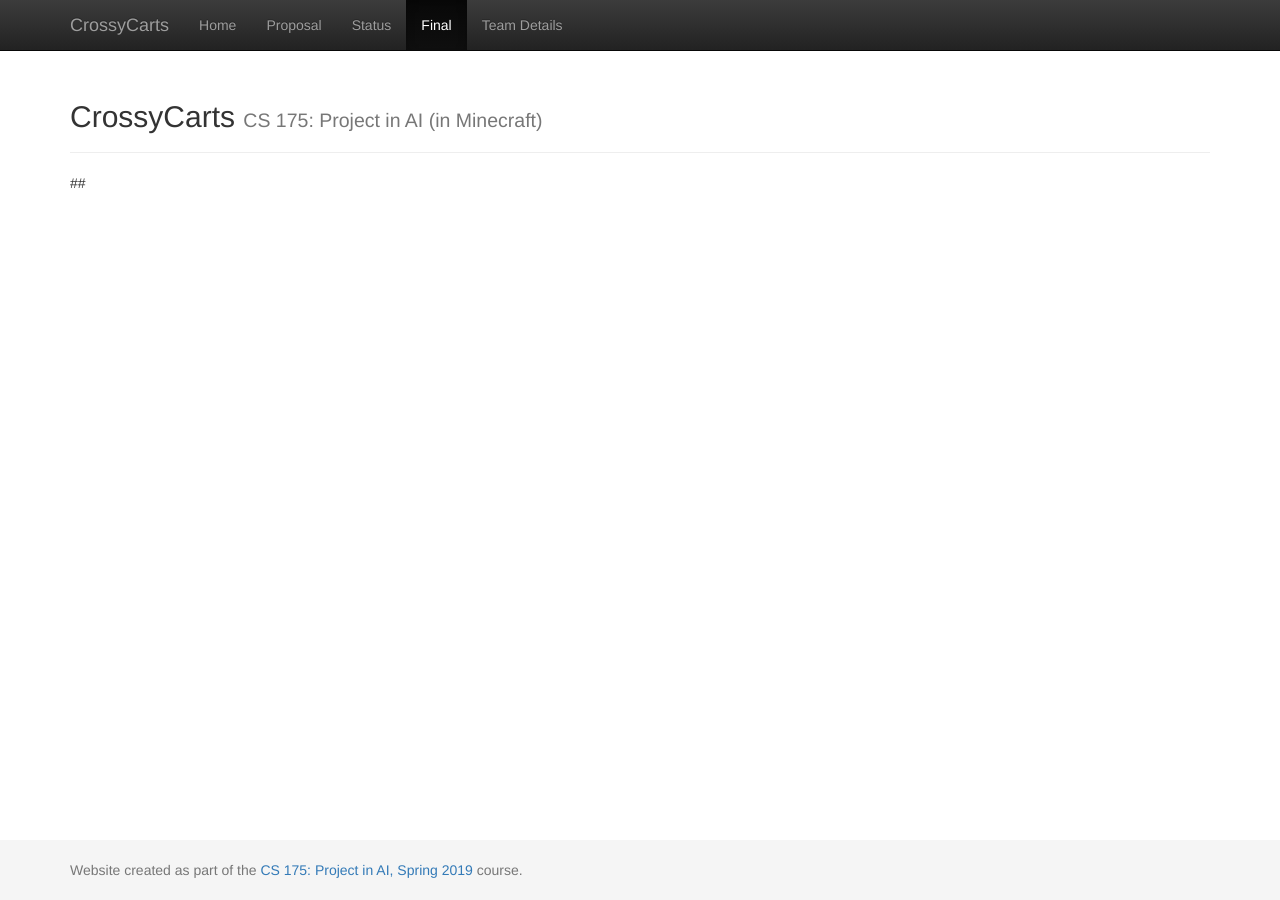
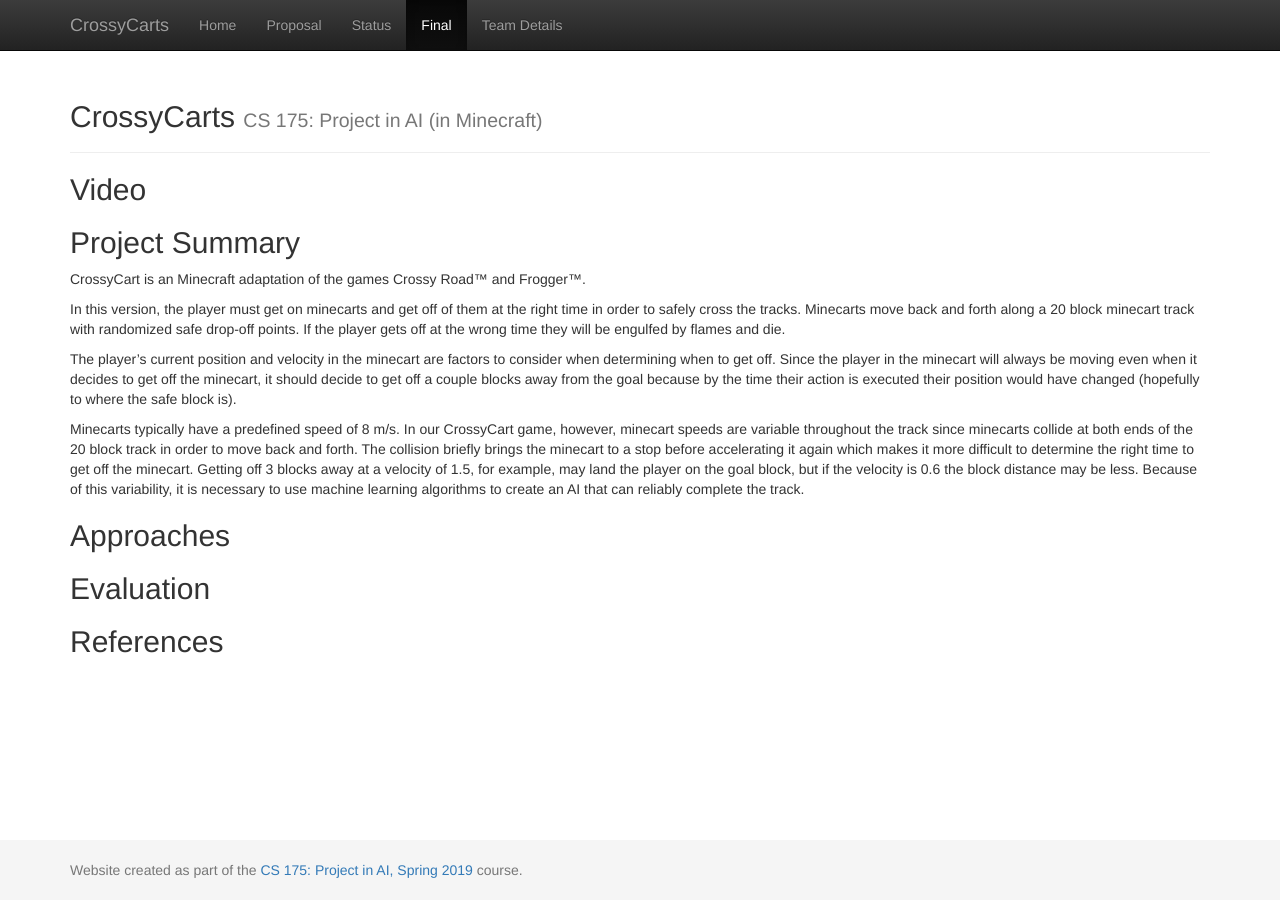
Before and after one commit to YINGDAT/CrossyCarts, a Jekyll site: the page built from docs/final.md, in a window 1280 px wide. Built offline with Jekyll 4.4.1, drawn with Linux system fonts in a browser that asks for light colours.

Commit message:
Update final.md

```diff
--- a/docs/final.md
+++ b/docs/final.md
@@ -2,4 +2,19 @@
 layout: default
 title:  Final
 ---
-## {{ Final Report }}
+## Video
+
+## Project Summary
+CrossyCart is an Minecraft adaptation of the games Crossy Road™ and Frogger™.
+
+In this version, the player must get on minecarts and get off of them at the right time in order to safely cross the tracks. Minecarts move back and forth along a 20 block minecart track with randomized safe drop-off points. If the player gets off at the wrong time they will be engulfed by flames and die.
+
+The player’s current position and velocity in the minecart are factors to consider when determining when to get off. Since the player in the minecart will always be moving even when it decides to get off the minecart, it should decide to get off a couple blocks away from the goal because by the time their action is executed their position would have changed (hopefully to where the safe block is).
+
+Minecarts typically have a predefined speed of 8 m/s. In our CrossyCart game, however, minecart speeds are variable throughout the track since minecarts collide at both ends of the 20 block track in order to move back and forth. The collision briefly brings the minecart to a stop before accelerating it again which makes it more difficult to determine the right time to get off the minecart. Getting off 3 blocks away at a velocity of 1.5, for example, may land the player on the goal block, but if the velocity is 0.6 the block distance may be less. Because of this variability, it is necessary to use machine learning algorithms to create an AI that can reliably complete the track.
+
+## Approaches
+
+## Evaluation
+
+## References
```
